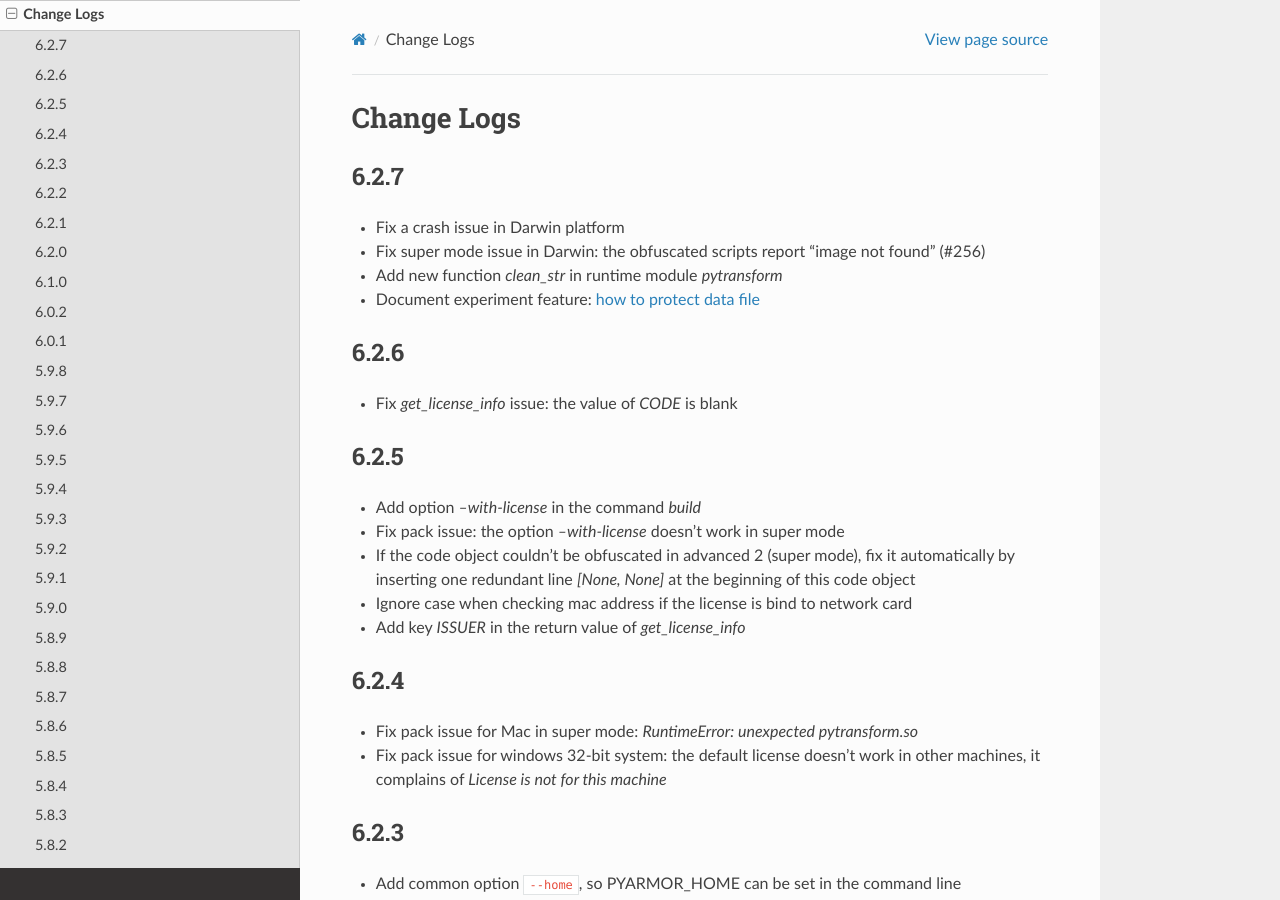
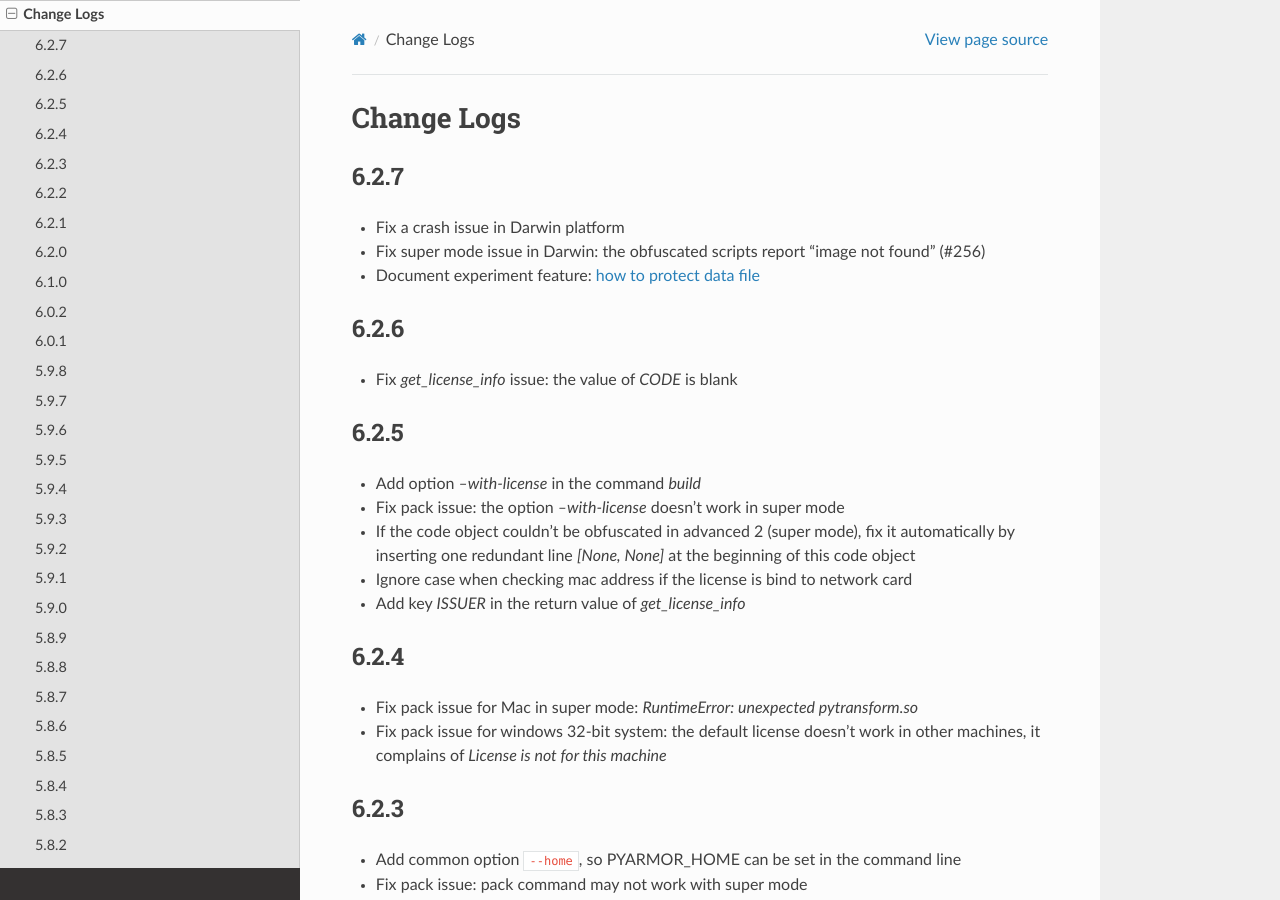
Before and after one commit to dashingsoft/pyarmor, a Sphinx documentation site: the page built from docs/change-logs.rst, in a window 1280 px wide and 900 px high. Built offline with Sphinx 7.4.7 and the Read the Docs theme 2.0.0, drawn with Linux system fonts in a browser that asks for light colours.

Commit message:
Refine change log

```diff
--- a/docs/change-logs.rst
+++ b/docs/change-logs.rst
@@ -7,7 +7,6 @@
 -----
 * Fix a crash issue in Darwin platform
 * Fix super mode issue in Darwin: the obfuscated scripts report "image not found" (#256)
-* Add new function `clean_str` in runtime module `pytransform`
 * Document experiment feature: `how to protect data file <https://pyarmor.readthedocs.io/en/latest/advanced.html#how-to-protect-data-files>`_
 
 6.2.6
```
